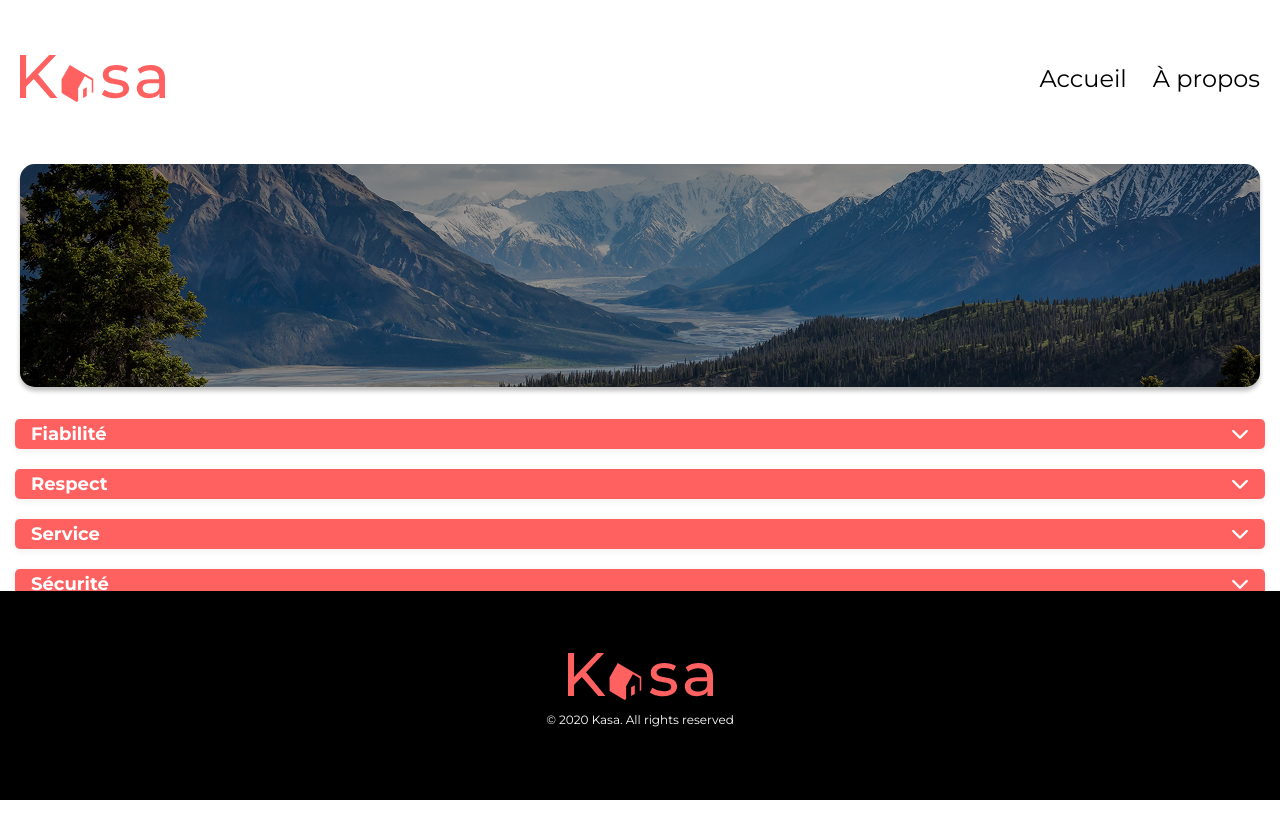
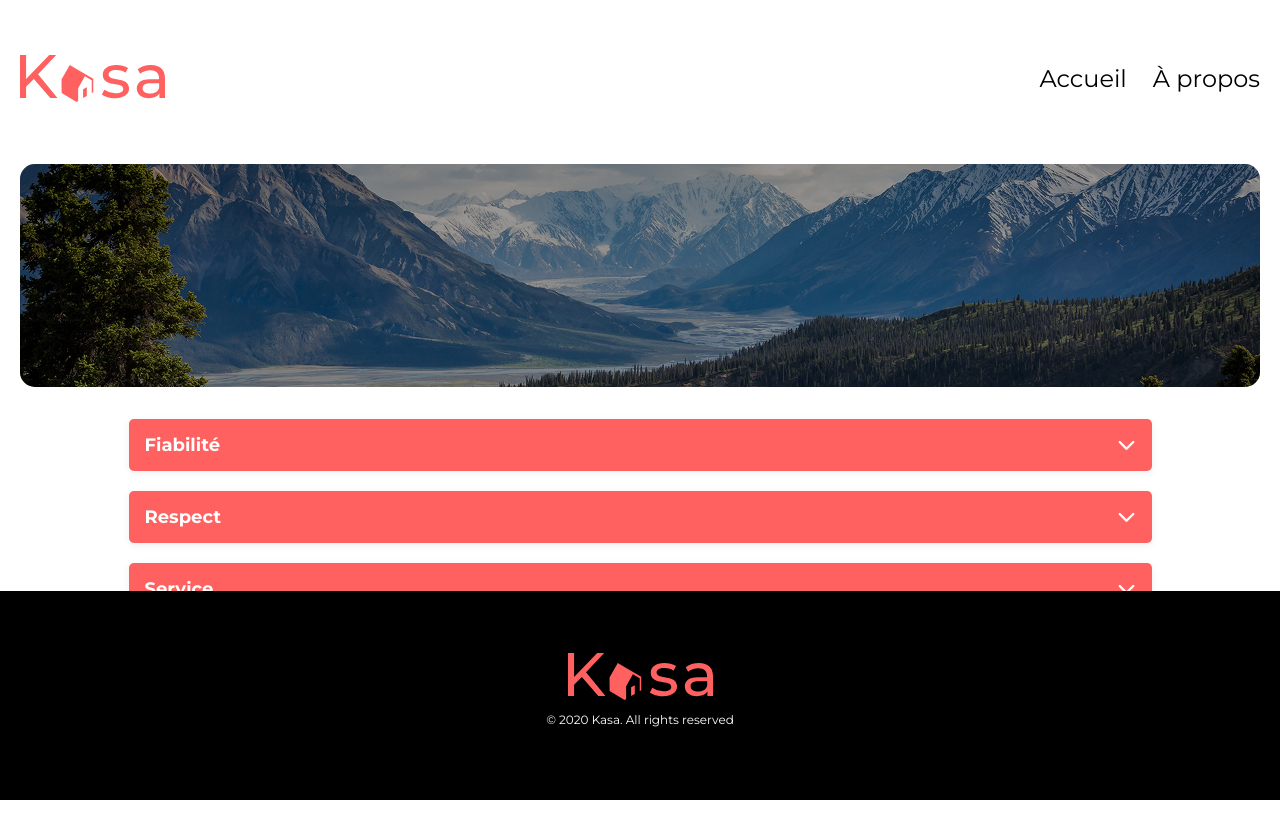
Before and after one commit to Siblife/Projet-7-OCR-Kasa-React-Vite, a React (Vite) app: page /about in a window 1280 px wide. Shown: the top 838 px of the page. Built offline with nearby package versions, Linux system fonts and the light colour scheme.

Commit message:
page a propos + banner responsive desktop

```diff
--- a/src/styles/About.scss
+++ b/src/styles/About.scss
@@ -10,7 +10,3 @@
 .about_container > .BannerImg {
   margin-bottom: 32px;
 }
-
-@media (min-width: 1024px) {
-
-}
--- a/src/styles/Banner.scss
+++ b/src/styles/Banner.scss
@@ -1,9 +1,10 @@
 .BannerImg {
   position: relative;
   width: 100%;
-  height: 223px;
   max-width: 1240px;
   margin: 40px auto 0 auto;
+  height: 111px;
+  padding: 0;
 
   &::after {
     content: "";
@@ -20,27 +21,32 @@
     height: 100%;
     object-fit: cover;
     border-radius: 15px;
-    box-shadow: 0px 4px 4px 0px #00000040;
-    opacity: 1;
-    color: black;
-    background-blend-mode: darken;
     display: block;
-    position: relative;
-    z-index: 0;
   }
 
   h1 {
     font-family: "Montserrat";
-    font-size: 40px;
+    font-size: 24px;
     color: white;
     position: absolute;
     top: 50%;
     left: 50%;
     transform: translate(-50%, -50%);
     width: 100%;
-    text-align: center;
-    margin: 0;
-    padding: 0 20px;
+    text-align: left;
+    margin: 0 20px;
     z-index: 2;
   }
 }
+
+@media (min-width: 1024px) {
+  .BannerImg {
+    height: 223px;
+
+
+  h1 {
+    font-size: 40px;
+    text-align: center;
+  }
+  }
+}
--- a/src/styles/Collapse.scss
+++ b/src/styles/Collapse.scss
@@ -15,7 +15,7 @@
     color: white;
     font-weight: bold;
     font-size: 18px;
-    height: 30px;
+    height: 52px;
     line-height: 30px;
     position: relative;
     user-select: none;
@@ -39,7 +39,7 @@
     background: white;
     color: #333;
     padding: 0 16px;
-    transition: max-height 0.4s cubic-bezier(0.4,0,0.2,1), padding 0.4s;
+    transition: max-height 0.4s cubic-bezier(0.4, 0, 0.2, 1), padding 0.4s;
   }
 
   &.open .collapse_content {
@@ -47,3 +47,13 @@
     padding: 16px;
   }
 }
+
+@media (min-width: 1024px) {
+  .collapse {
+    width: 1023px;
+    max-width: 100%;
+    margin-left: auto;
+    margin-right: auto;
+    box-sizing: border-box;
+  }
+}
```
Also changed, not shown: src/assets/M_Fiche-Logement.png (deleted).
